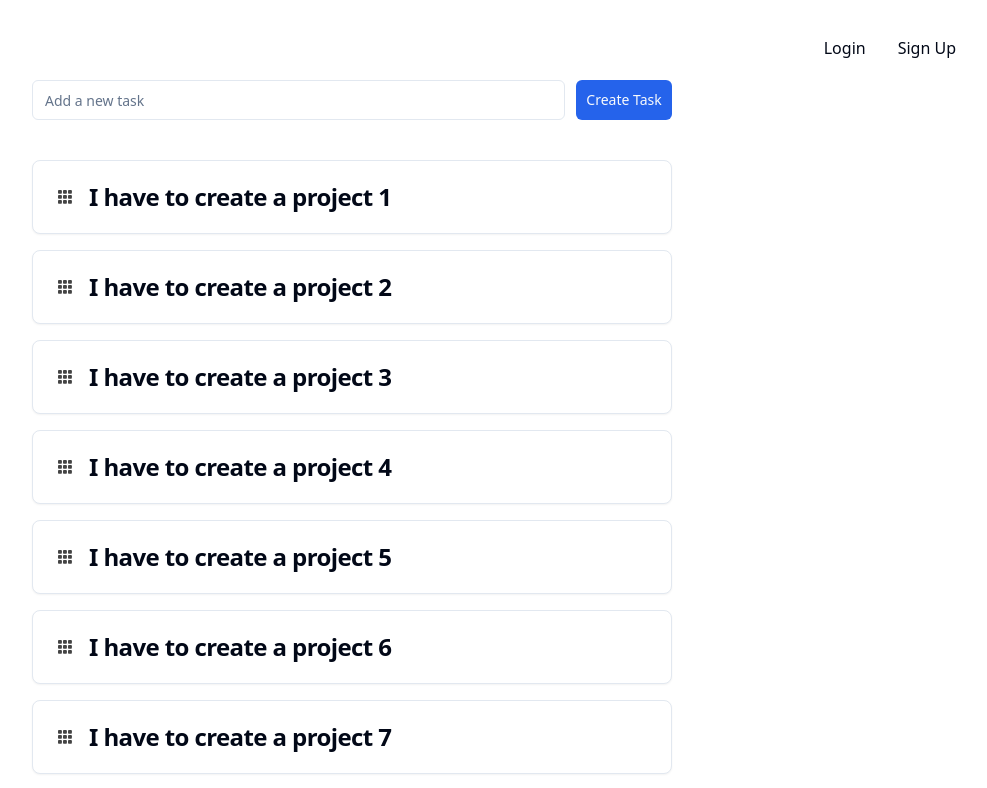
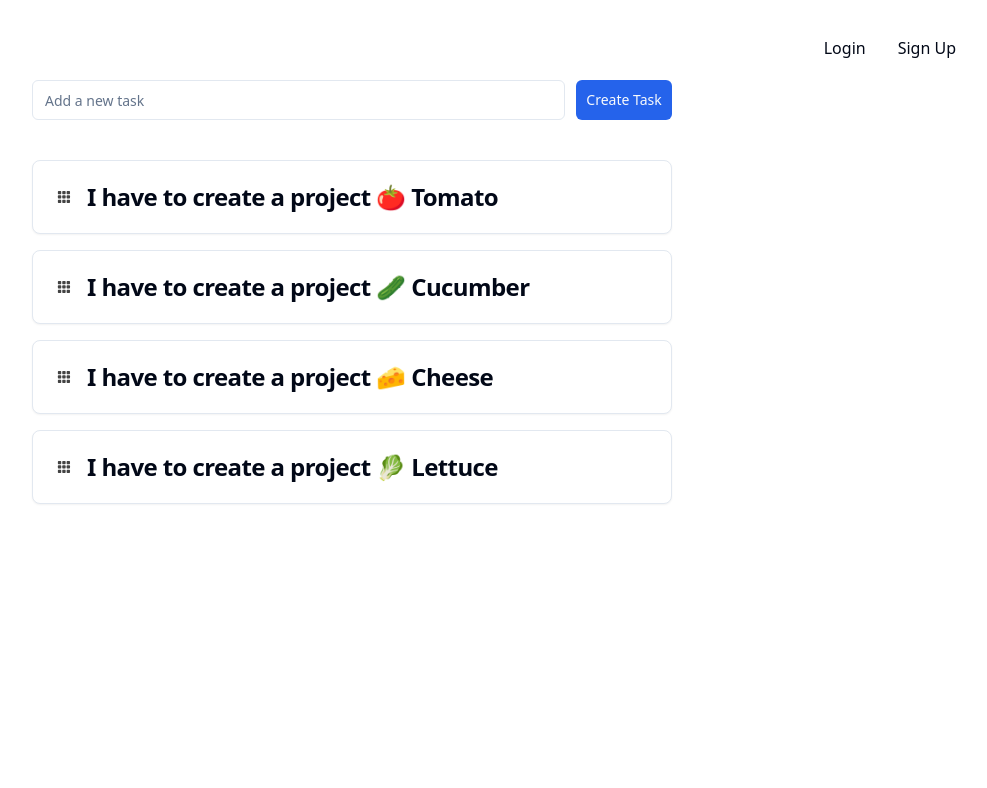
Before and after one commit to ameerhamza-23/todo-app, a Next.js app: page / in a window 1280 px wide. Shown: the top 788 px of the page, without its empty margins (288-1275 px from the left). Built offline with nearby package versions, Linux system fonts and the light colour scheme.

Commit message:
Fixed drag and drop bug

```diff
--- a/src/app/page.tsx
+++ b/src/app/page.tsx
@@ -5,14 +5,12 @@ import { Button } from "@/components/ui/button";
 import { Input } from "@/components/ui/input";
 import { Card, CardHeader, CardTitle } from "@/components/ui/card";
 import { Reorder, useDragControls } from "framer-motion";
+import { Item } from "@/components/Item";
 
 export default function Home() {
-  const [tasks, setTasks] = useState([1, 2, 3, 4, 5,6,7,8,9,10]);
-
-  const handlePointerDown = (event, controls) => {
-    event.preventDefault(); // Prevent default behavior
-    controls.start(event); // Start drag for the specific item
-  };
+  const initialItems = ["🍅 Tomato", "🥒 Cucumber", "🧀 Cheese", "🥬 Lettuce"];
+  const controls = useDragControls();
+  const [items, setItems] = useState(initialItems);
 
   return (
     <div className="w-full flex justify-center h-full">
@@ -22,32 +20,10 @@ export default function Home() {
           <Button className="w-24">Create Task</Button>
         </div>
         <div className="pt-10">
-          <Reorder.Group values={tasks} onReorder={setTasks} className="flex flex-col gap-4">
-            {tasks.map((task) => {
-              const controls = useDragControls();
-              return (
-                <Reorder.Item
-                  key={task}
-                  value={task}
-                  dragControls={controls}
-                  dragListener={false}
-                >
-                  <Card>
-                    <CardHeader>
-                      <CardTitle className="flex gap-4 items-center">
-                        <div
-                          className="w-4 h-4 hover:cursor-pointer"
-                          onPointerDown={(e) => handlePointerDown(e, controls)}
-                        >
-                          <img src="dial.svg" alt="no-image" />
-                        </div>
-                        <p>I have to create a project {task}</p>
-                      </CardTitle>
-                    </CardHeader>
-                  </Card>
-                </Reorder.Item>
-              );
-            })}
+          <Reorder.Group axis="y" onReorder={setItems} values={items} className="flex flex-col gap-4">
+            {items.map((item) => (
+              <Item key={item} item={item} />
+            ))}
           </Reorder.Group>
         </div>
       </div>
--- /dev/null
+++ b/src/app/test/page.tsx
@@ -0,0 +1,26 @@
+"use client"
+import { Reorder, useDragControls } from "framer-motion";
+import { useState } from "react";
+
+export default function Test() {
+
+    const controls = useDragControls()
+    const [items, setItems] = useState([1, 2, 3, 4, 5])
+    return (
+        <Reorder.Group axis="y" values={items} onReorder={setItems}>
+            {items.map((item) => (
+                <Reorder.Item key={item} value={item} dragListener={false} dragControls={controls}>
+                    <div className="p-4 flex justify-between border-2 border-black text-center">
+                        <h1>
+                            {item}
+                        </h1>
+                        <span className="border-red border-2" onPointerDown={(e) => controls.start(e)}>drag me</span>
+
+                    </div>
+
+                </Reorder.Item>
+            ))}
+        </Reorder.Group>
+
+    )
+}
--- /dev/null
+++ b/src/components/Icon.tsx
@@ -0,0 +1,49 @@
+import { DragControls } from "framer-motion";
+
+interface Props {
+    dragControls: DragControls;
+}
+
+export function ReorderIcon({ dragControls }: Props) {
+    return (
+        <svg width="14px" height="14px" viewBox="0 0 16 16" version="1.1" xmlns="http://www.w3.org/2000/svg" xmlnsXlink="http://www.w3.org/1999/xlink" className="si-glyph si-glyph-dial-number hover:cursor-pointer" onPointerDown={(e) => dragControls.start(e)}>
+
+            <title>105</title>
+
+            <defs>
+
+            </defs>
+            <g stroke="none" stroke-width="1" fill="none" fill-rule="evenodd">
+                <g transform="translate(1.000000, 1.000000)" fill="#434343">
+                    <path d="M13.878,2.639 C13.878,3.274 13.429,3.791 12.874,3.791 L11.003,3.791 C10.45,3.791 10,3.273 10,2.639 L10,1.15 C10,0.515 10.45,0 11.003,0 L12.874,0 C13.429,0 13.878,0.516 13.878,1.15 L13.878,2.639 L13.878,2.639 Z" className="si-glyph-fill">
+
+                    </path>
+                    <path d="M8.878,2.639 C8.878,3.274 8.429,3.791 7.874,3.791 L6.003,3.791 C5.45,3.791 5,3.273 5,2.639 L5,1.15 C5,0.515 5.45,0 6.003,0 L7.874,0 C8.429,0 8.878,0.516 8.878,1.15 L8.878,2.639 L8.878,2.639 Z" className="si-glyph-fill">
+
+                    </path>
+                    <path d="M3.878,2.639 C3.878,3.274 3.429,3.791 2.874,3.791 L1.003,3.791 C0.45,3.791 0,3.273 0,2.639 L0,1.15 C0,0.515 0.45,0 1.003,0 L2.874,0 C3.429,0 3.878,0.516 3.878,1.15 L3.878,2.639 L3.878,2.639 Z" className="si-glyph-fill">
+
+                    </path>
+                    <path d="M13.878,7.639 C13.878,8.274 13.429,8.791 12.874,8.791 L11.003,8.791 C10.45,8.791 10,8.273 10,7.639 L10,6.15 C10,5.515 10.45,5 11.003,5 L12.874,5 C13.429,5 13.878,5.516 13.878,6.15 L13.878,7.639 L13.878,7.639 Z" className="si-glyph-fill">
+
+                    </path>
+                    <path d="M8.878,7.639 C8.878,8.274 8.429,8.791 7.874,8.791 L6.003,8.791 C5.45,8.791 5,8.273 5,7.639 L5,6.15 C5,5.515 5.45,5 6.003,5 L7.874,5 C8.429,5 8.878,5.516 8.878,6.15 L8.878,7.639 L8.878,7.639 Z" className="si-glyph-fill">
+
+                    </path>
+                    <path d="M3.878,7.639 C3.878,8.274 3.429,8.791 2.874,8.791 L1.003,8.791 C0.45,8.791 0,8.273 0,7.639 L0,6.15 C0,5.515 0.45,5 1.003,5 L2.874,5 C3.429,5 3.878,5.516 3.878,6.15 L3.878,7.639 L3.878,7.639 Z" className="si-glyph-fill">
+
+                    </path>
+                    <path d="M13.878,12.639 C13.878,13.274 13.429,13.791 12.874,13.791 L11.003,13.791 C10.45,13.791 10,13.273 10,12.639 L10,11.15 C10,10.515 10.45,10 11.003,10 L12.874,10 C13.429,10 13.878,10.516 13.878,11.15 L13.878,12.639 L13.878,12.639 Z" className="si-glyph-fill">
+
+                    </path>
+                    <path d="M8.878,12.639 C8.878,13.274 8.429,13.791 7.874,13.791 L6.003,13.791 C5.45,13.791 5,13.273 5,12.639 L5,11.15 C5,10.515 5.45,10 6.003,10 L7.874,10 C8.429,10 8.878,10.516 8.878,11.15 L8.878,12.639 L8.878,12.639 Z" className="si-glyph-fill">
+
+                    </path>
+                    <path d="M3.878,12.639 C3.878,13.274 3.429,13.791 2.874,13.791 L1.003,13.791 C0.45,13.791 0,13.273 0,12.639 L0,11.15 C0,10.515 0.45,10 1.003,10 L2.874,10 C3.429,10 3.878,10.516 3.878,11.15 L3.878,12.639 L3.878,12.639 Z" className="si-glyph-fill">
+
+                    </path>
+                </g>
+            </g>
+        </svg>
+    );
+}
--- /dev/null
+++ b/src/components/Item.tsx
@@ -0,0 +1,32 @@
+import * as React from "react";
+import { useMotionValue, Reorder, useDragControls } from "framer-motion";
+import { ReorderIcon } from "./Icon";
+import { Card, CardHeader, CardTitle } from "./ui/card";
+
+interface Props {
+    item: string;
+}
+
+export const Item = ({ item }: Props) => {
+    const dragControls = useDragControls();
+
+    return (
+        <Reorder.Item
+            value={item}
+            id={item}
+            dragListener={false}
+            dragControls={dragControls}
+            style={{userSelect:'none'}}
+        >
+            <Card>
+                <CardHeader>
+                    <CardTitle className="flex gap-4 items-center">
+                        <ReorderIcon dragControls={dragControls} />
+                        <p>I have to create a project {item}</p>
+                    </CardTitle>
+                </CardHeader>
+            </Card>
+
+        </Reorder.Item>
+    );
+};
```
